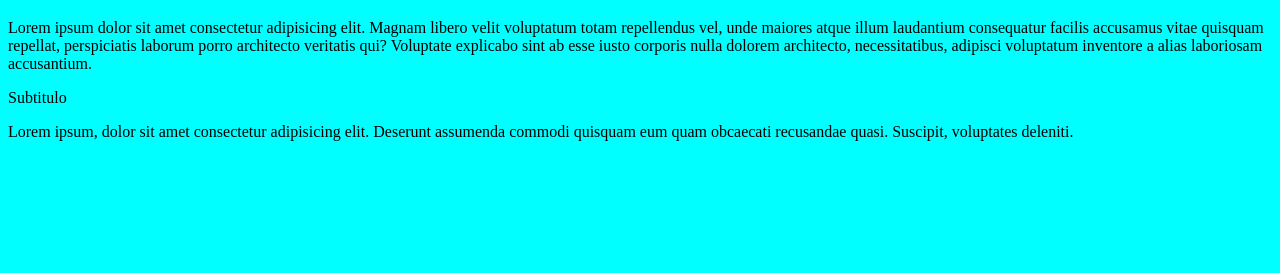
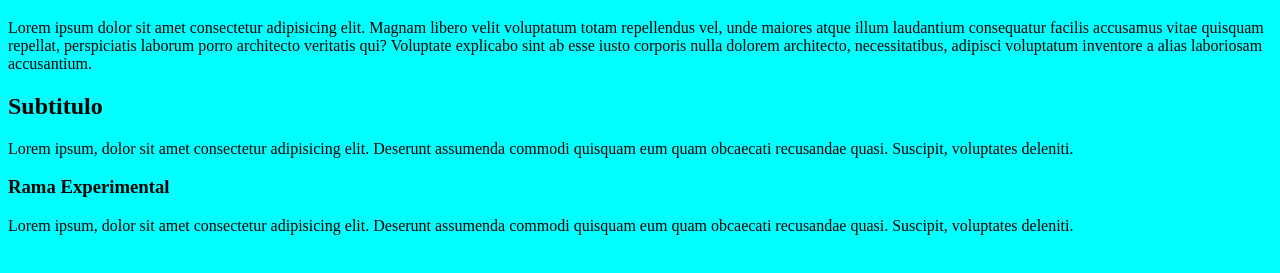
Before and after one commit to Francococcaro/RepoGitPrueba, a plain HTML site: page index.html in a window 1280 px wide. Shown: the part 61-334 px from the top of the page. Drawn offline with Linux system fonts and the light colour scheme.

Commit message:
rama experimental

```diff
--- a/index.html
+++ b/index.html
@@ -11,7 +11,10 @@
     <h1>GitHub</h1>
     <p>Lorem ipsum dolor sit amet consectetur adipisicing elit. Magnam libero velit voluptatum totam repellendus vel, unde maiores atque illum laudantium consequatur facilis accusamus vitae quisquam repellat, perspiciatis laborum porro architecto veritatis qui? Voluptate explicabo sint ab esse iusto corporis nulla dolorem architecto, necessitatibus, adipisci voluptatum inventore a alias laboriosam accusantium.</p>
 
-    <h>Subtitulo</h>
+    <h2>Subtitulo</h2>
+    <p>Lorem ipsum, dolor sit amet consectetur adipisicing elit. Deserunt assumenda commodi quisquam eum quam obcaecati recusandae quasi. Suscipit, voluptates deleniti.</p>
+
+    <h3>Rama Experimental</h3>
     <p>Lorem ipsum, dolor sit amet consectetur adipisicing elit. Deserunt assumenda commodi quisquam eum quam obcaecati recusandae quasi. Suscipit, voluptates deleniti.</p>
 </body>
 </html>
```
